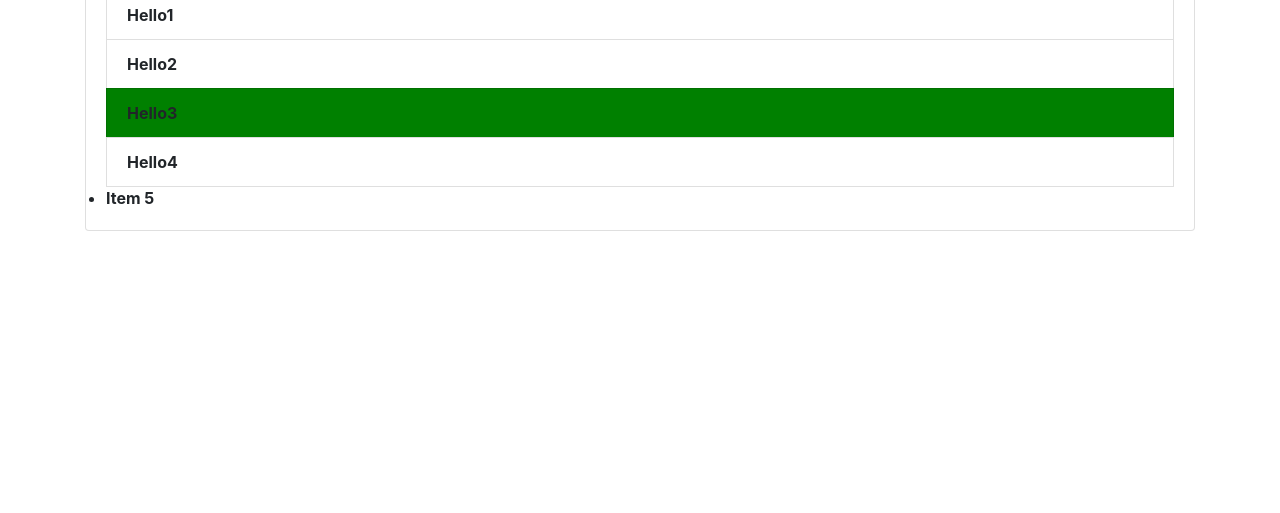
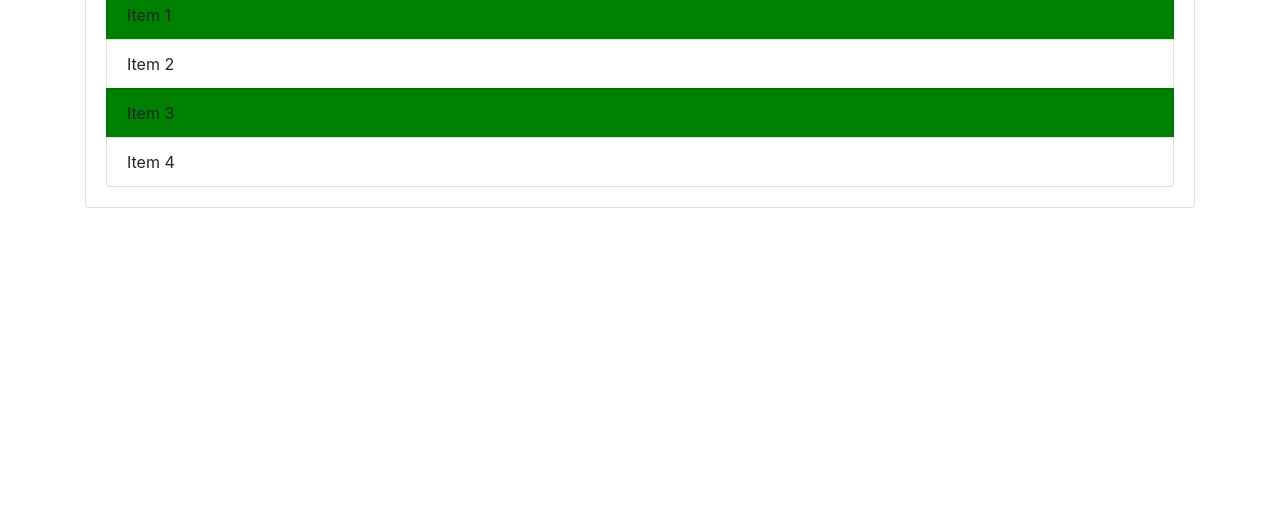
Before and after one commit to sanjucs12/DOM-manipulations, a plain HTML site: page index.html in a window 1280 px wide. Shown: the part 287-800 px from the top of the page. Drawn offline with nearby package versions, Linux system fonts and the light colour scheme.

Commit message:
Query selector

```diff
--- a/DOM.js
+++ b/DOM.js
@@ -30,17 +30,36 @@
 // }
 
 //get elements by Tag name
-let li = document.getElementsByTagName("li");
-console.log(li);
-console.log(li[2]);
-li[0].textContent="Hello1";
-li[1].textContent="Hello2";
-li[2].textContent="Hello3";
-li[3].textContent="Hello4";
+// let li = document.getElementsByTagName("li");
+// console.log(li);
+// console.log(li[2]);
+// li[0].textContent="Hello1";
+// li[1].textContent="Hello2";
+// li[2].textContent="Hello3";
+// li[3].textContent="Hello4";
 
-li[2].style.backgroundColor = "green";
+// li[2].style.backgroundColor = "green";
 
-for(let i=0;i<li.length;i++)
+// for(let i=0;i<li.length;i++)
+// {
+//     li[i].style.fontWeight="bold";
+// }
+
+//Query Selector
+// let second = document.querySelector('.list-group-item:nth-child(2)')
+// second.style.backgroundColor='green'
+
+// let third = document.querySelector('.list-group-item:nth-child(3)')
+// third.style.display='none'
+
+//Query Selector all
+
+// let second=document.querySelectorAll('.list-group-item')
+// console.log(second)
+// second[1].style.backgroundColor='green'
+
+let odd=document.querySelectorAll('li:nth-child(odd)')
+for(let i=0;i<odd.length;i++)
 {
-    li[i].style.fontWeight="bold";
+    odd[i].style.backgroundColor='green';
 }
--- a/index.html
+++ b/index.html
@@ -26,7 +26,6 @@
       <li class="list-group-item">Item 2</li>
       <li class="list-group-item">Item 3</li>
       <li class="list-group-item">Item 4</li>
-      <li>Item 5</li>
     </ul>
    </div>
   </div>
```
